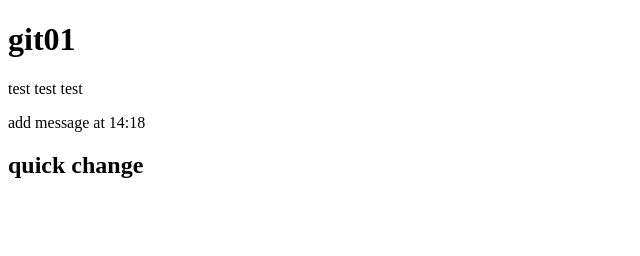
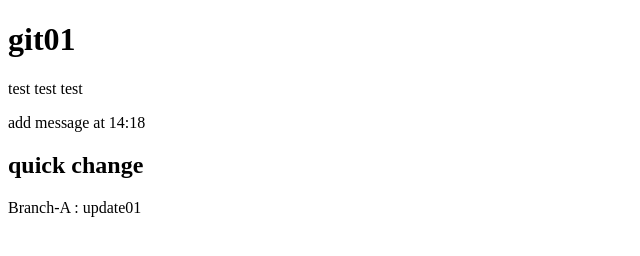
Before and after one commit to shinichiparis/git.project.01, a plain HTML site: page index.html in a window 1280 px wide. Shown: the whole page, without its empty margins (0-640 px from the left). Drawn offline with Linux system fonts and the light colour scheme.

Commit message:
branch-A : update01

```diff
--- a/index.html
+++ b/index.html
@@ -9,5 +9,6 @@
     <p>test test test </p>
     <p>add message at 14:18</p>
     <h2>quick change </h2>
+    <p>Branch-A : update01</p>
 </body>
 </html>
```
